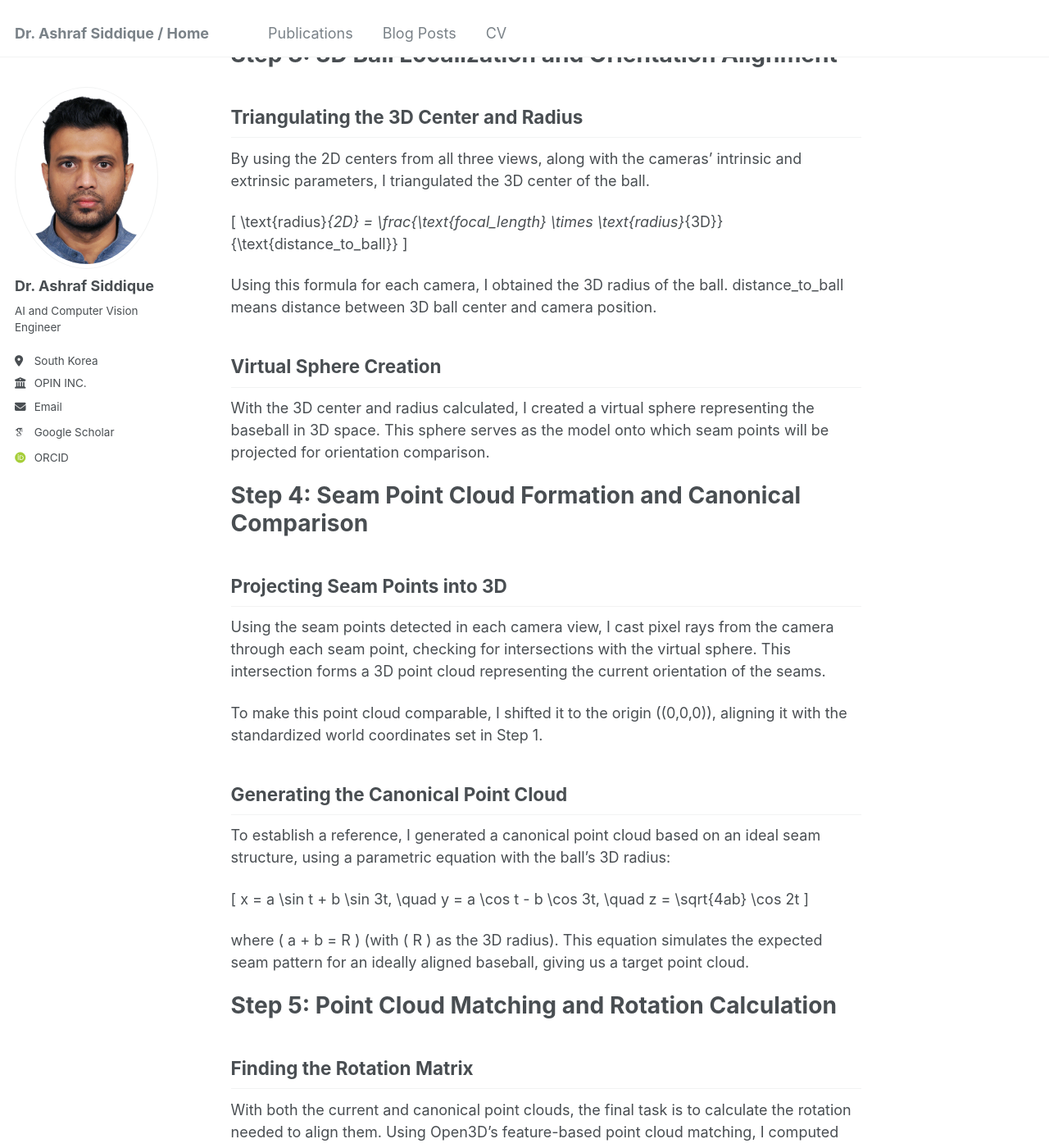
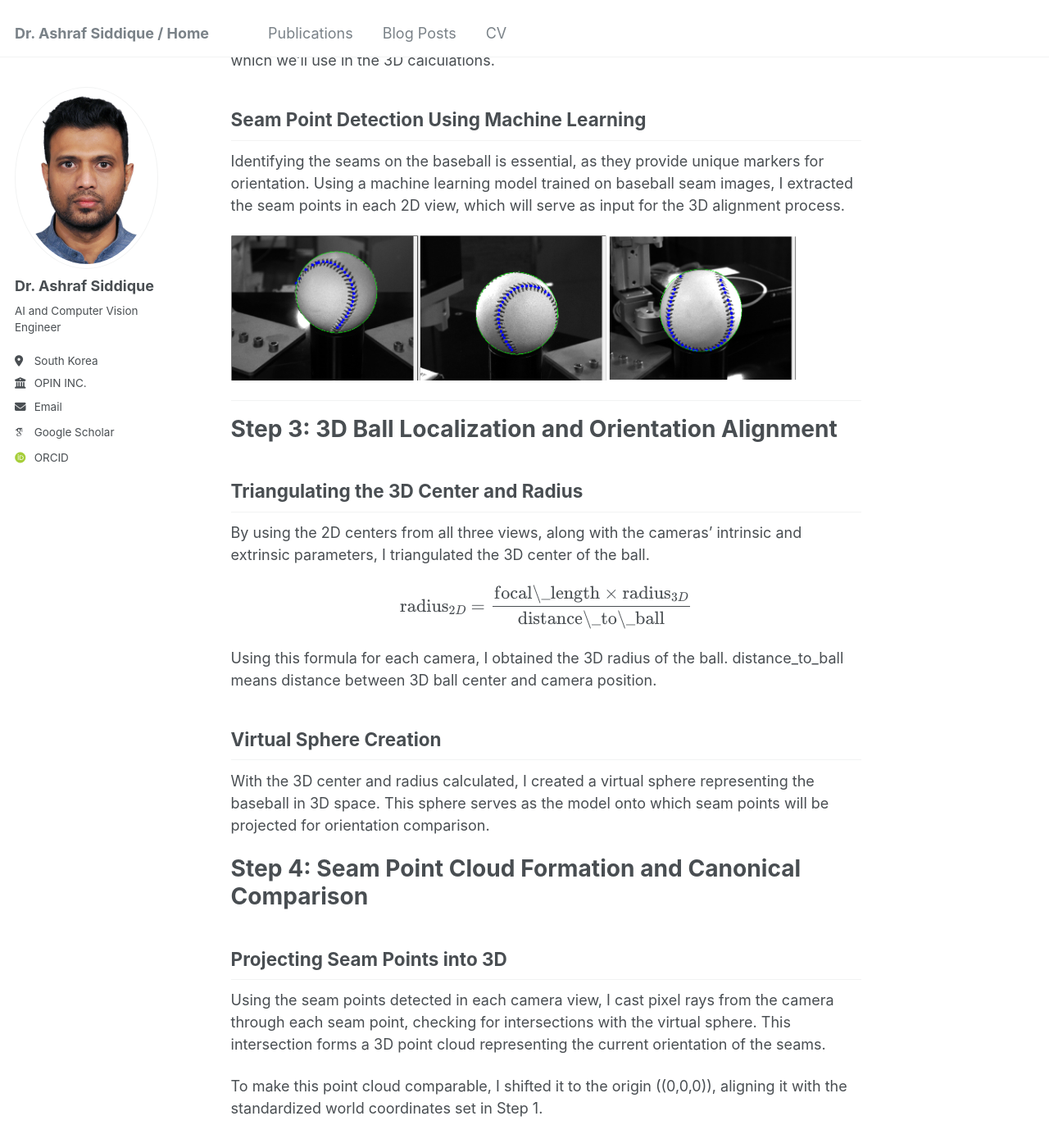
Before and after one commit to arif2127/arif2127.github.io, a Jekyll site: the page built from _posts/2024-11-06-blog-post-1.md, in a window 1280 px wide and 1400 px high, scrolled down 2355 px. Shown: the whole window at 82% size. Built offline with Jekyll 4.4.1, drawn with Linux system fonts in a browser that asks for light colours; some web fonts are replaced; some of the changed text lies outside the part shown.

Commit message:
blog edit

```diff
--- a/_posts/2024-11-06-blog-post-1.md
+++ b/_posts/2024-11-06-blog-post-1.md
@@ -9,6 +9,8 @@ tags:
 ---
 
 In the world of product customization, precise logo placement on curved surfaces like baseballs presents a unique challenge. To address this, I developed a 3D alignment framework that leverages computer vision techniques and a multi-camera setup to ensure accurate positioning and alignment of logos on baseballs by understanding their orientation in 3D space.
+
+<iframe width="560" height="315" src="https://www.youtube.com/watch?v=QmUsG_3wHPg" frameborder="0" allowfullscreen></iframe>
 
 ## Project Overview
 The primary goal of this project is to use three cameras positioned around a stationary baseball to capture and analyze the ball's orientation, then use that information to rotate it to a precise, canonical orientation for logo printing. Here's the step-by-step breakdown of my framework:
@@ -62,9 +64,9 @@ Identifying the seams on the baseball is essential, as they provide unique marke
 ## Triangulating the 3D Center and Radius
 By using the 2D centers from all three views, along with the cameras’ intrinsic and extrinsic parameters, I triangulated the 3D center of the ball.
 
-\[
+$$
 \text{radius}_{2D} = \frac{\text{focal\_length} \times \text{radius}_{3D}}{\text{distance\_to\_ball}}
-\]
+$$
 
 Using this formula for each camera, I obtained the 3D radius of the ball. distance_to_ball means distance between 3D ball center and camera position.
 
@@ -82,9 +84,9 @@ To make this point cloud comparable, I shifted it to the origin \((0,0,0)\), ali
 ## Generating the Canonical Point Cloud
 To establish a reference, I generated a canonical point cloud based on an ideal seam structure, using a parametric equation with the ball’s 3D radius:
 
-\[
+$$
 x = a \sin t + b \sin 3t, \quad y = a \cos t - b \cos 3t, \quad z = \sqrt{4ab} \cos 2t
-\]
+$$
 
 where \( a + b = R \) (with \( R \) as the 3D radius). This equation simulates the expected seam pattern for an ideally aligned baseball, giving us a target point cloud.
 
```
